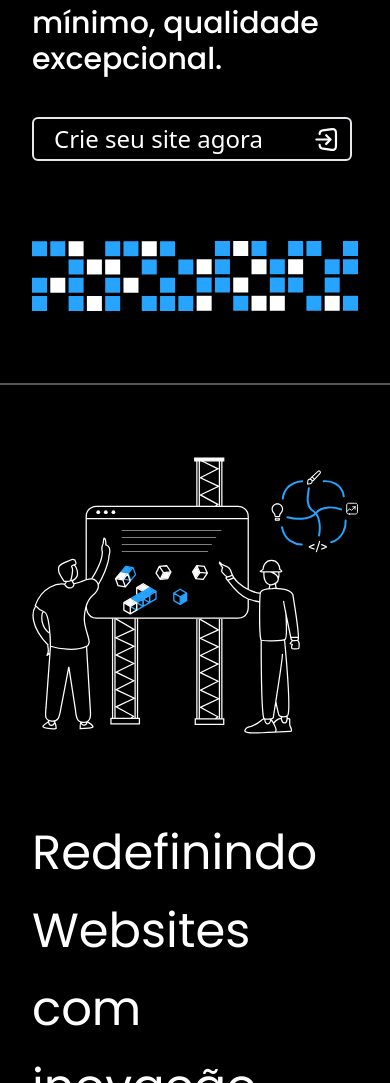
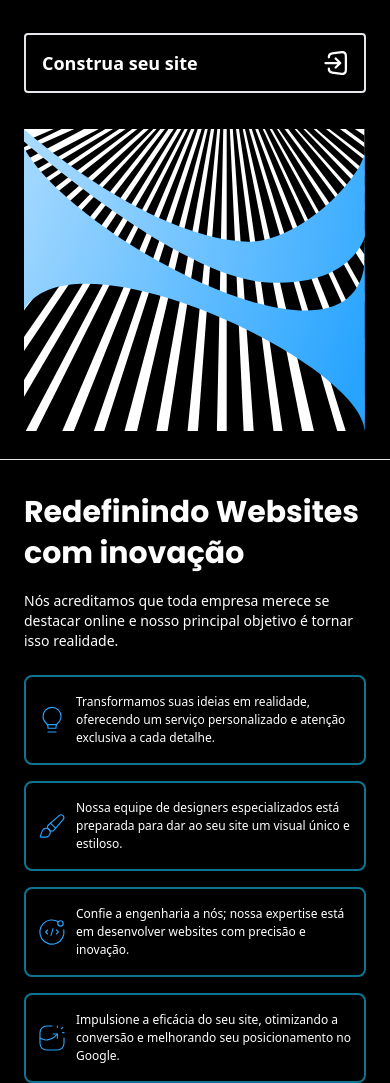
Before and after one commit to bitify-br/landing-page, a plain HTML site: page index.html in a window 390 px wide. Shown: the part 255-1338 px from the top of the page. Drawn offline with nearby package versions, Linux system fonts and the light colour scheme.

Commit message:
feat(mobile): create first section~

```diff
--- a/index.css
+++ b/index.css
@@ -20,16 +20,7 @@ p {
   color: white;
 }
 
-.square-grid {
-  height: 20rem;
-  width: 100%;
+.divider {
+  background: rgb(0,0,0);
+  background: linear-gradient(90deg, rgba(0,0,0,0) 0%, rgba(255,255,255,1) 50%, rgba(0,0,0,0) 100%);
 }
-
-#header {
-  transition: all 0.5s ease-in-out;
-}
-
-.header-blur {
-  background-color: rgba(0, 0, 0, 0.7) !important;
-  backdrop-filter: blur(16px);
-}
--- a/index.html
+++ b/index.html
@@ -22,42 +22,62 @@
       </div>
     </header>
     <main class="mt-20">
-    <section>
-	    <div class="p-8 flex flex-col justify-center items-center">
-	      <div class="w-full max-w-screen-2xl py-10">
-		<h1 class="text-3xl md:text-5xl font-medium md:leading-relaxed">
-			Construa sua presença online, investimento mínimo, qualidade excepcional.
+      <section class="px-6">
+	        <div class="w-full">
+		        <h1 class="text-center text-3xl font-bold leading-snug">
+			        Impulsione sua Empresa com um Site Profissional
 		        </h1>
-		<button class="my-10">
-		  <div class="flex flex-row items-center justify-between border-2 rounded-md p-1 w-80 px-3 pl-5" >
-		    <p class="text-2xl font-normal text-center">Crie seu site agora</p>
-		    <img src="assets/icons/arrow-right-box.svg" />
+            <p class="mt-2 text-center text-sm font-normal">
+             Garanta uma presença online marcante com um investimento acessível e qualidade excepcional.
+            </p>
+		        <button class="w-full mt-9">
+		          <div class="flex flex-row px-4 py-3.5 border-2 rounded justify-between items-center" >
+		            <p class="font-bold text-lg">Construa seu site</p>
+		            <img class="w-6" src="assets/icons/arrow-right-box.svg" />
 		          </div>
 		        </button>
-	      </div>
-		<img src="assets/images/squared-grid.svg" class="relative max-w-screen-2xl w-full" />
+		        <img src="assets/images/abstract.svg" class="max-w-screen-2xl w-full mt-9" />
 	        </div>
       </section>
-    <hr class="border border-zinc-600 my-10">
-    <section class="p-8 flex flex-row mt-30 justify-center items-center">
-	    <div class="flex flex-col-reverse md:flex-row md:mt-32 max-w-screen-2xl">
-		    <div class="felx justify-center align-center mt-20 sm:mt-0 md:mr-32">
-			    <h2 class="text-5xl font-normal leading-relaxed">Redefinindo Websites com  inovação pura.</h2>
-			    <hr class="border border-zinc-800 my-10" />
-			    <p class="text-2xl font-normal text-left">
-			    Nós acreditamos que toda empresa merece se destacar online e nosso principal objetivo é tornar isso realidade. Veja como dar vida a espaços digitais impactantes e acessíveis, conquistando novas oportunidades.
+      <hr class="mt-7 divider">
+      <section class="px-6">
+        <div class="mt-8">
+          <h1 class="font-bold text-3xl leading-snug">
+            Redefinindo Websites com  inovação
+          </h1>
+          <p class="text-sm font-normal mt-4">
+            Nós acreditamos que toda empresa merece se destacar online e nosso principal objetivo é tornar isso realidade.
           </p>
-          <button class ="mt-20">
-            <div class="flex flex-row items-center justify-between border-2 rounded-md p-1 w-80 px-3 pl-5">
-              <p class="text-2xl font-normal text-center">Planos e Valores</p>
-              <img src="assets/icons/arrow-right-box.svg" />
         </div>
-          </button>
+        <div class="flex flex-col justify-between mt-6 w-full">
+          <div class="flex flex-row border-2 rounded-lg border-cyan-700 w-full px-2.5 py-4 mb-4">
+            <img class="w-8" src="assets/icons/bulb.svg" />
+            <p class="ml-2 text-xs font-light leading-normal">
+              Transformamos suas ideias em realidade, oferecendo um serviço personalizado e atenção exclusiva a cada detalhe.
+            </p>
           </div>
-		    <img src="assets/images/working.svg" />
+          <div class="flex flex-row border-2 rounded-lg border-cyan-700 w-full px-2.5 py-4 mb-4">
+            <img class="w-8" src="assets/icons/brush.svg" />
+            <p class="ml-2 text-xs font-light leading-normal">
+              Nossa equipe de designers especializados está preparada para dar ao seu site um visual único e estiloso.
+            </p>
           </div>
+          <div class="flex flex-row border-2 rounded-lg border-cyan-700 w-full px-2.5 py-4 mb-4">
+            <img class="w-8" src="assets/icons/programming-loading.svg" />
+            <p class="ml-2 text-xs font-light leading-normal">
+              Confie a engenharia a nós; nossa expertise está em desenvolver websites com precisão e inovação.
+            </p>
+          </div>
+          <div class="flex flex-row border-2 rounded-lg border-cyan-700 w-full px-2.5 py-4">
+            <img class="w-8" src="assets/icons/search-graph.svg" />
+            <p class="ml-2 text-xs font-light leading-normal">
+              Impulsione a eficácia do seu site, otimizando a conversão e melhorando seu posicionamento no Google.
+            </p>
+          </div>
+        </div>
+        <img class="mt-6" src="assets/images/working.svg" />
       </section>
-    <hr class="border border-zinc-600 my-10">
+      <hr class="mt-7 divider">
     </main>
   </body>
 </html>
```
Also changed, not shown: assets/icons/brush.svg (added), assets/icons/bulb.svg (added), assets/icons/programming-loading.svg (added), assets/icons/search-graph.svg (added), assets/images/abstract.svg (added), 3 other files. Lines whose indentation alone changed are shown as unchanged.
